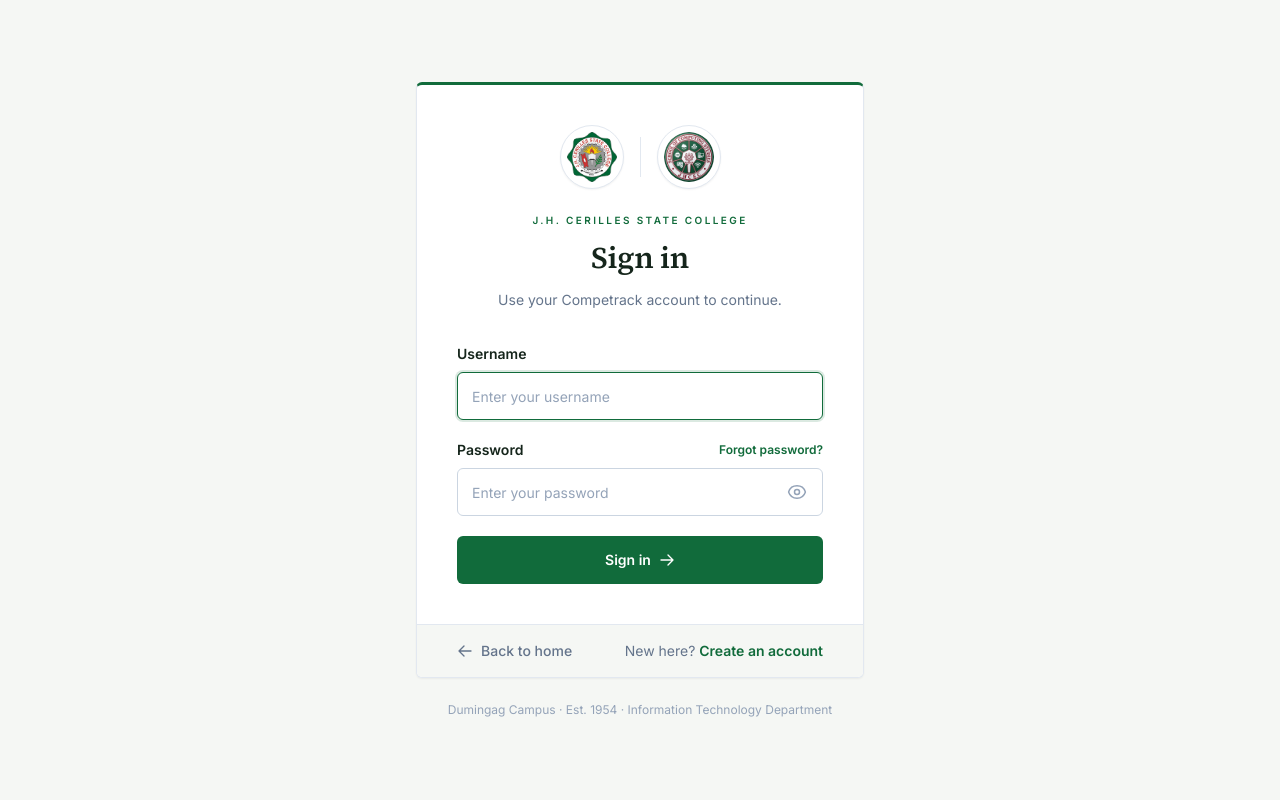
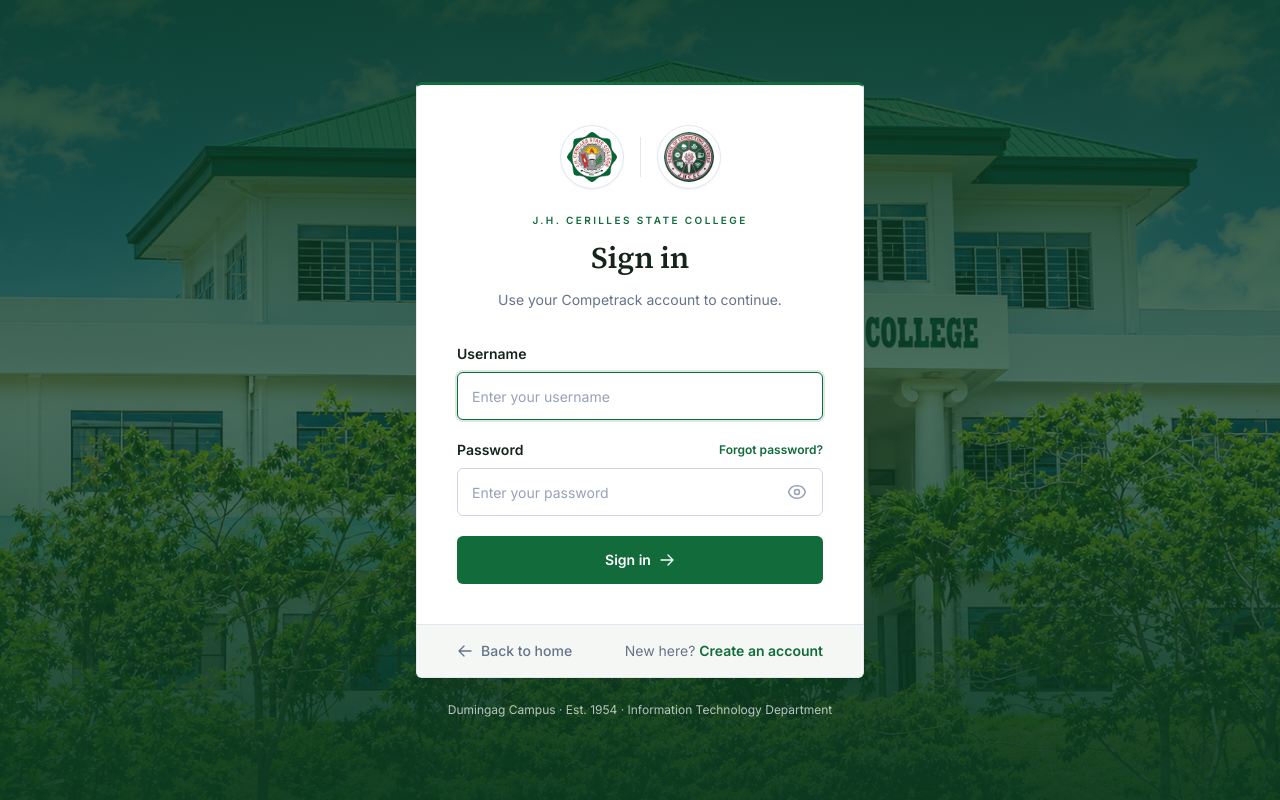
Before and after one commit to lanzy-lanzy/sports-cultural-competition-system, a Django app: page /login/ in a window 1280 px wide. Run offline with Django 5.2, Linux system fonts and the light colour scheme; some libraries are stand-ins or nearby versions.

Commit message:
style(login, register): update background image and improve layout consistency

```diff
--- a/accounts/templates/accounts/login.html
+++ b/accounts/templates/accounts/login.html
@@ -6,6 +6,7 @@
     <meta name="description" content="Sign in to Competrack, the competition management platform of J.H. Cerilles State College.">
     <title>Sign In - Competrack</title>
     {% load static %}
+    <link rel="preload" as="image" href="{% static 'images/jh_bg.png' %}">
     <script src="https://cdn.tailwindcss.com"></script>
     <script>
         tailwind.config = {
@@ -31,8 +32,13 @@
     <link rel="preconnect" href="https://fonts.gstatic.com" crossorigin>
     <link href="https://fonts.googleapis.com/css2?family=Inter:wght@400;500;600&family=Source+Serif+4:wght@600;700&display=swap" rel="stylesheet">
 </head>
-<body class="min-h-screen bg-paper font-sans text-slate-600 antialiased selection:bg-moss selection:text-ink">
-    <div class="flex min-h-screen flex-col items-center justify-center px-4 py-10 sm:px-6">
+<body class="relative min-h-screen bg-pine-dark font-sans text-slate-600 antialiased selection:bg-moss selection:text-ink">
+    <div class="fixed inset-0" aria-hidden="true">
+        <img src="{% static 'images/jh_bg.png' %}" alt="" fetchpriority="high" class="h-full w-full object-cover object-center">
+        <div class="absolute inset-0 bg-gradient-to-b from-pine-dark/90 via-pine-dark/70 to-pine-dark/95"></div>
+    </div>
+
+    <div class="relative flex min-h-screen flex-col items-center justify-center px-4 py-10 sm:px-6">
         <div class="w-full max-w-md">
             <main class="overflow-hidden rounded-md border border-slate-200 border-t-[3px] border-t-pine bg-white shadow-sm">
 
@@ -91,7 +97,7 @@
                 </section>
             </main>
 
-            <p class="mt-6 text-center text-xs text-slate-400">Dumingag Campus &middot; Est. 1954 &middot; Information Technology Department</p>
+            <p class="mt-6 text-center text-xs text-white/70">Dumingag Campus &middot; Est. 1954 &middot; Information Technology Department</p>
         </div>
     </div>
 
```
Also changed, not shown: accounts/templates/accounts/register.html (+8 -2 lines).
